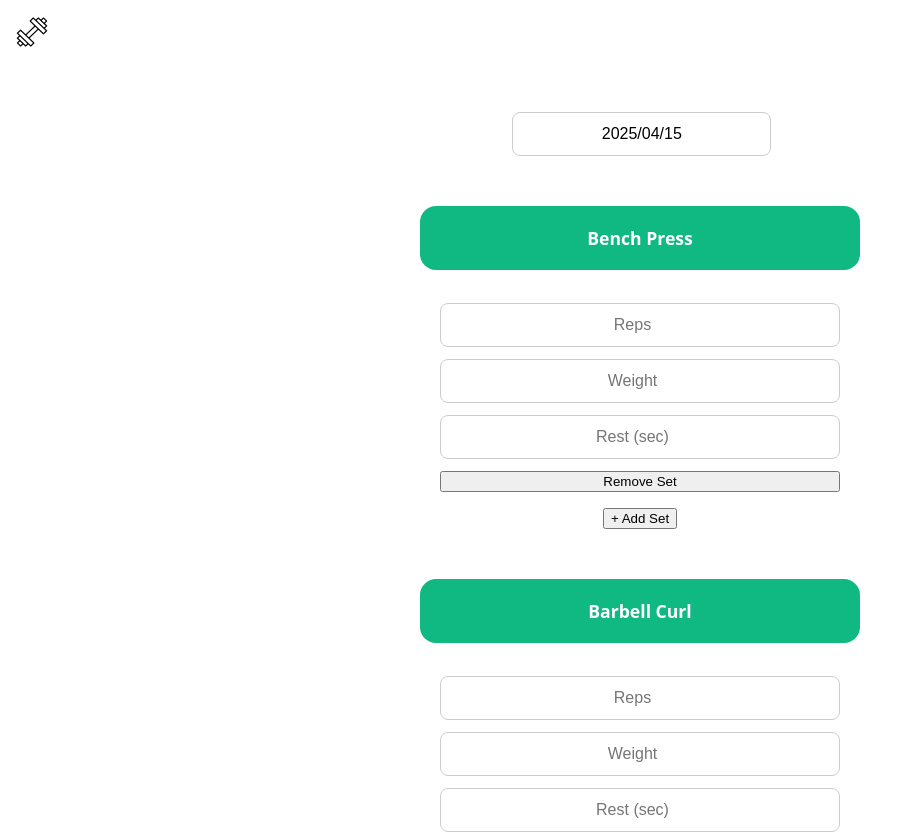
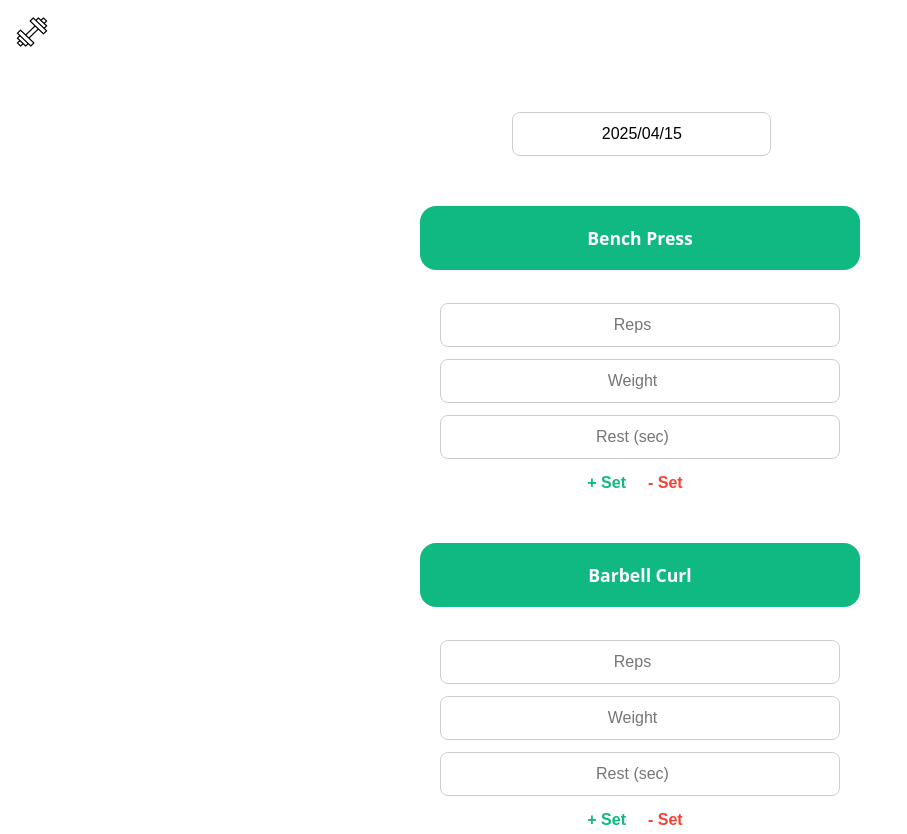
Before and after one commit to Keenan-Nicholson/super-simple-workout-tracker, a React (Vite) app: page /LogWorkout/1 in a window 1280 px wide. Shown: the top 834 px of the page, without its empty margins (0-907 px from the left). Built offline with nearby package versions, Linux system fonts and the light colour scheme.

Commit message:
TODO: Fix type error, reactify the add and remove set functionality.

```diff
--- a/src/App.css
+++ b/src/App.css
@@ -105,6 +105,26 @@
   outline: none;
   font-size: 1rem;
 }
+
+.remove-set-button {
+  color: #f44336;
+  background-color: transparent;
+  background-repeat: no-repeat;
+  border: none;
+  cursor: pointer;
+  overflow: hidden;
+  outline: none;
+  font-size: 1rem;
+}
+
+.add-set-button,
+.remove-set-button {
+  padding-right: 1rem;
+  border-radius: 6px;
+  font-weight: bold;
+  cursor: pointer;
+}
+
 .create-workout-screen {
   display: flex;
   flex-direction: column;
--- a/src/Components/Workout.tsx
+++ b/src/Components/Workout.tsx
@@ -51,12 +51,12 @@ export const Workout = () => {
       const initialExercisesState: any = {};
       selectedWorkout.exercises.forEach((exercise: Exercise) => {
         initialExercisesState[exercise.id] = [
-          { reps: "", weight: "", rest: "" }, // one set by default
+          { reps: "", weight: "", rest: "" },
         ];
       });
 
       setWorkout(selectedWorkout);
-      setValue("exercises", initialExercisesState as Record<number, Set[]>); // Typecast to Record<number, Set[]>
+      setValue("exercises", initialExercisesState as Record<number, Set[]>);
     }
   }, [id, setValue]);
 
@@ -65,6 +65,7 @@ export const Workout = () => {
       return (
         data.exercises[exercise.id]?.map((set: Set) => ({
           "workout-id": id,
+          date: data.selectedDate,
           name: exercise.name,
           reps: parseInt(set.reps),
           weight: parseInt(set.weight),
@@ -114,7 +115,7 @@ export const Workout = () => {
           <div key={exercise.id} className="exercise-block">
             <h3 className="exercise-button log-button">{exercise.name}</h3>
             <div className="set-table">
-              {getValues(`exercises.${exercise.id}`)?.map(
+              {getValues(`exercises.${exercise.id}` as any)?.map(
                 (_, setIndex: number) => (
                   <div key={setIndex} className="set-row">
                     <input
@@ -138,19 +139,26 @@ export const Workout = () => {
                         `exercises.${exercise.id}.${setIndex}.rest` as any
                       )}
                     />
-                    <button
-                      type="button"
-                      onClick={() => removeSet(exercise.id, setIndex)}
-                    >
-                      Remove Set
-                    </button>
+                    <div className="set-buttons-row">
+                      <button
+                        className="add-set-button"
+                        type="button"
+                        onClick={() => addSet(exercise.id)}
+                      >
+                        + Set
+                      </button>
+                      <button
+                        className="remove-set-button"
+                        type="button"
+                        onClick={() => removeSet(exercise.id, setIndex)}
+                      >
+                        - Set
+                      </button>
+                    </div>
                   </div>
                 )
               )}
             </div>
-            <button type="button" onClick={() => addSet(exercise.id)}>
-              + Add Set
-            </button>
           </div>
         ))}
 
--- a/src/routes/CreateWorkout.tsx
+++ b/src/routes/CreateWorkout.tsx
@@ -51,7 +51,7 @@ export const CreateWorkout = () => {
           onChange={(e) => setExerciseInput(e.target.value)}
           className="input-field"
         />
-        <button className="add-btn" onClick={handleAddExercise}>
+        <button className="add-set-btn" onClick={handleAddExercise}>
           Add
         </button>
       </div>
```
